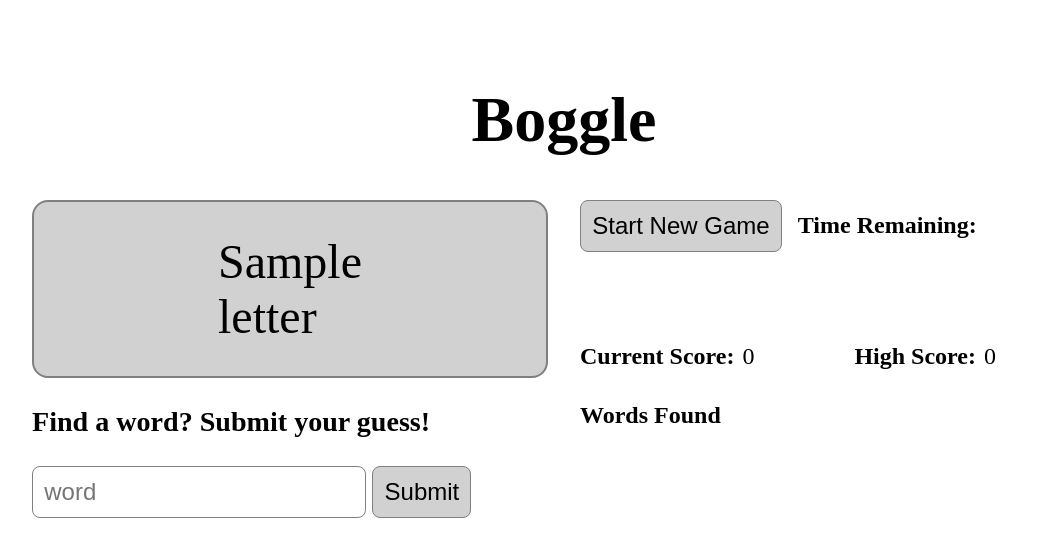
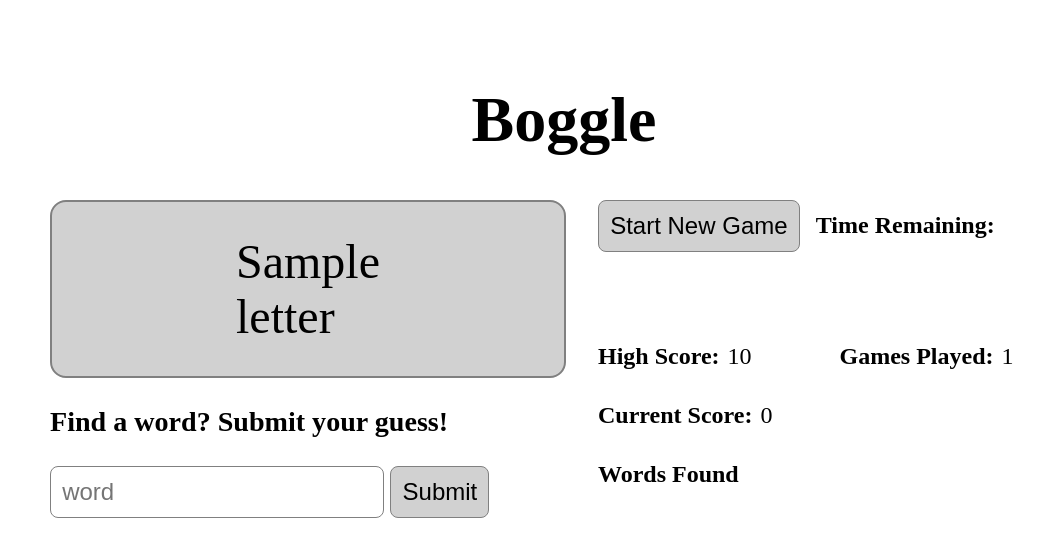
Before and after one commit to TaraDenniston/flask-boggle, a Flask app: template templates/home.html in a window 1280 px wide. Shown: the top 557 px of the page, without its empty margins (76-1119 px from the left). Run offline with Flask 2, Linux system fonts and the light colour scheme; the template is opened without the code that fills it: most values are stand-ins (such as "Sample title", 1, 10 or a date in 2020); parts of the project's set-up code (start-up, migrations or seed data) failed here and were passed over; some libraries are stand-ins or nearby versions.

Commit message:
update scoring

```diff
--- a/app.py
+++ b/app.py
@@ -11,7 +11,10 @@ boggle_game = Boggle()
 def display_board():
     board = boggle_game.make_board()
     session['board'] = board
-    return render_template('home.html', board=board)
+    high_score = session.get('high_score', 0)
+    num_games = session.get('num_games', 0)
+    return render_template('home.html', board=board,
+                           high_score=high_score, num_games=num_games)
 
 @app.route('/guess')
 def guess_word():
@@ -19,3 +22,13 @@ def guess_word():
     board = session['board']
     response = boggle_game.check_valid_word(board, word)
     return jsonify({'result': response})
+
+@app.route('/update-statistics', methods=['POST'])
+def update_statistics():
+    score = request.json['score']
+    high_score = session.get('high_score', 0)
+    num_games = session.get('num_games', 0)
+    session['num_games'] = num_games + 1
+    if score > high_score:
+        session['high_score'] = score
+    return jsonify(brokeRecord=score > high_score)
--- a/static/script.js
+++ b/static/script.js
@@ -61,23 +61,40 @@ async function checkWord(evt) {
     $('#message').text(msg);
 }
 
-function beginTimer(evt) {
-    evt.preventDefault();
+async function updateStatistics() {
+    if (!gameInProgress) {
+        console.log('updating statistics');
+        // const response = await axios.post()
+    }
+
+
+}
+
+async function beginTimer(evt) {
+    // evt.preventDefault();
     gameInProgress = true;
     console.log('beginning timer')
+    $('#timer').text(60);
     $timerVal = $('#timer').text();
     console.log($timerVal);
 
     // Update the timer value every 1 second until it reaches 0
-    setInterval(function func() {
+    timer = setInterval(function func() {
         if ($timerVal <= 0) {
             gameInProgress = false;
+
+            // return;
         }
         if (gameInProgress) {
             $timerVal -= 1;
             $('#timer').text($timerVal);
         }
     }, 1000);
+
+    if (!gameInProgress) {
+        await clearInterval(timer);
+        await updateStatistics();
+    }
 }
 
 
--- a/templates/home.html
+++ b/templates/home.html
@@ -31,10 +31,14 @@
         </div>
         <div id="message" class="display-margin"></div>
         <div id="scores" class="horizontal display-margin display-font-size">
+            <div><strong>High Score:</strong></div>
+            <div id="high_score">{{high_score}}</div>
+            <div><strong>Games Played:</strong></div>
+            <div id="num_games">{{num_games}}</div>
+        </div>
+        <div class="horizontal display-margin display-font-size">
             <div><strong>Current Score:</strong></div>
             <div id="curr_score">0</div>
-            <div><strong>High Score:</strong></div>
-            <div id="high_score">0</div>
         </div>
 
         <div id="word-list" class="vertical display-margin display-font-size">
```
